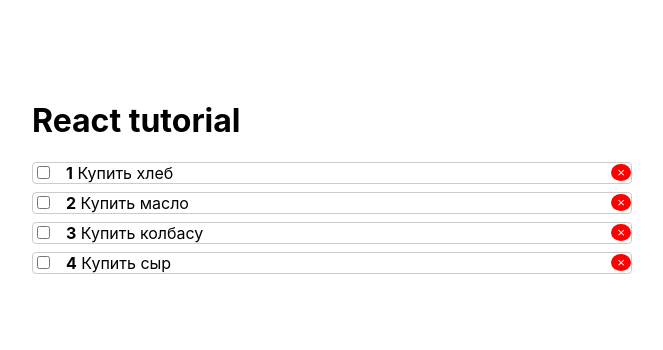
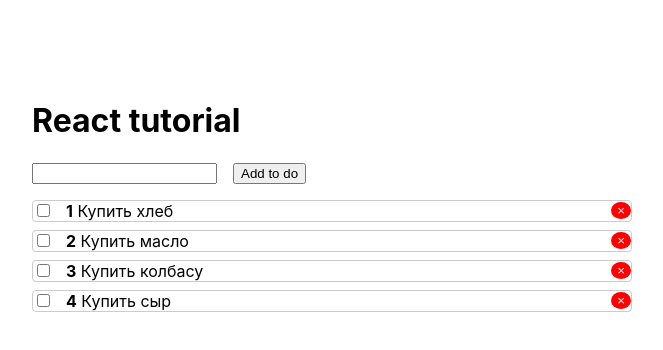
Before and after one commit to Front-Eugene/ReactToDoList, a React (Create React App) app in the folder List/: page / in a window 1280 px wide. Shown: the top 350 px of the page, without its empty margins (308-971 px from the left). Built offline with nearby package versions, Linux system fonts and the light colour scheme.

Commit message:
Add input
Add input for task list

```diff
--- a/List/src/App.js
+++ b/List/src/App.js
@@ -1,6 +1,7 @@
 import React from "react";
 import ToDoList from "./ToDo/ToDoList";
 import Context from "./context";
+import AddToDo from "./ToDo/AddToDo/AddToDo";
 
 function App() {
   const [todos, setTodos] = React.useState([
@@ -25,15 +26,26 @@
     setTodos(todos.filter((todo) => todo.id !== id));
   }
 
+  function addToDo(title) {
+    setTodos(todos.concat([
+        {
+          title,
+          id: Date.now(),
+          completed: false
+        },
+      ])
+    );
+  }
+
   return (
     <Context.Provider value={{ removeTodo }}>
       <div className="wrapper">
         <h1>React tutorial</h1>
-
+        <AddToDo onCreate={addToDo} />
         {todos.length ? (
           <ToDoList todos={todos} onToggle={toggleTodo} />
         ) : (
-          <p>No todos!</p>
+          <p>Nothing to do!</p>
         )}
       </div>
     </Context.Provider>
--- /dev/null
+++ b/List/src/ToDo/AddToDo/AddToDo.css
@@ -0,0 +1,3 @@
+form {
+    margin-bottom: 1rem;
+}
--- /dev/null
+++ b/List/src/ToDo/AddToDo/AddToDo.js
@@ -0,0 +1,29 @@
+import React, { useState } from "react";
+import "./AddToDo.css";
+import PropTypes from 'prop-types';
+
+function AddToDo({onCreate}) {
+  const [value, setValue] = useState('');
+
+  function submitHandler(event) {
+    event.preventDefault()
+
+    if(value.trim()) {
+        onCreate(value)
+        setValue('')
+    }
+  }
+
+  return (
+    <form onSubmit={submitHandler}>
+      <input value={value} onChange={(event) => setValue(event.target.value)} />
+      <button type="submit">Add to do</button>
+    </form>
+  );
+}
+
+AddToDo.propTypes = {
+    onCreate: PropTypes.func.isRequired
+}
+
+export default AddToDo;
```
